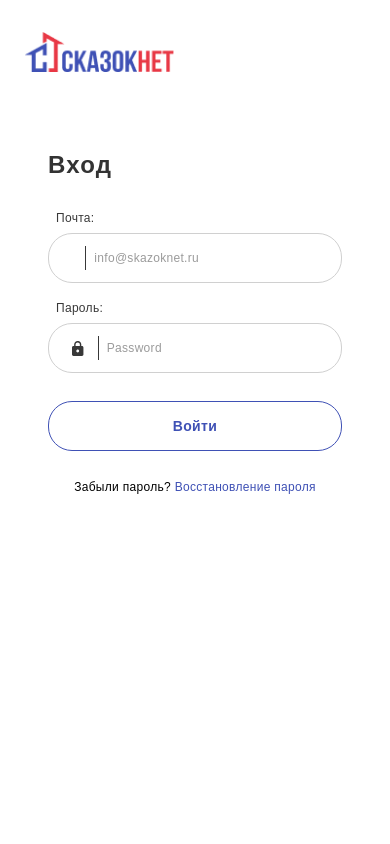
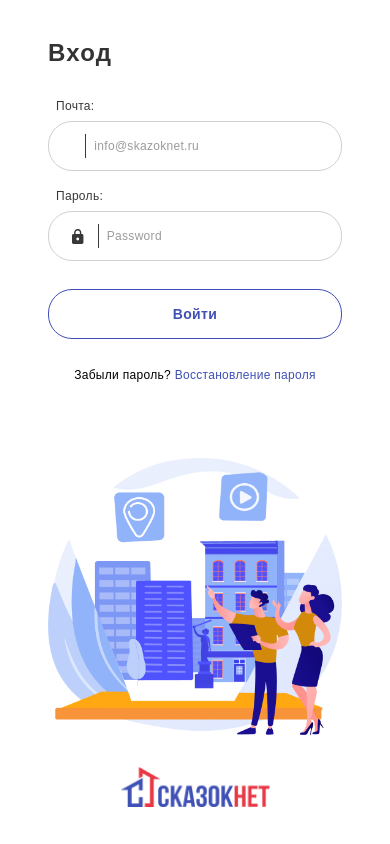
Before and after one commit to begencd/project_shatlyk, a website: page html/signIn.html in a window 390 px wide. Drawn offline with Linux system fonts and the light colour scheme; files whose address does not match are found by name; a web font is replaced by a local one.

Commit message:
sign in sign out page responsive complated

```diff
--- a/html/signIn.html
+++ b/html/signIn.html
@@ -21,14 +21,18 @@
   </head>
   <body class="size-full">
     <div class="bg-white h-dvh">
-      <div class="pt-8 pl-6">
+      <div class="pt-8 pl-6 md:block hidden">
         <img src="../public/registerlogo.png" class="h-10 w-37.5" alt="" />
       </div>
       <div
-        class="my-12 xl:container px-12 xl:px-4 mx-0 xl:mx-auto h-[calc(100dvh-7.5rem)]"
+        class="my-0 md:my-12 xl:container px-12 xl:px-4 mx-0 xl:mx-auto h-full md:h-[calc(100dvh-7.5rem)]"
       >
-        <div class="flex items-start justify-between h-full">
-          <div class="w-full lg:w-[45%] xl:w-[40%] mt-[10%]">
+        <div
+          class="flex items-center md:items-start justify-between h-full md:flex-row flex-col"
+        >
+          <div
+            class="w-full sm:w-[80%] md:mx-0 mx-auto md:w-[45%] xl:w-[40%] my-auto xl:mt-[10%]"
+          >
             <h1 class="text-text font-bold text-2xl tracking-wider">Вход</h1>
             <div class="flex flex-col w-full gap-6 mt-6">
               <form
@@ -100,12 +104,21 @@
               <!--  -->
             </div>
           </div>
-          <div class="w-[45%] xl:w-[40%] my-auto hidden lg:block">
+          <div
+            class="w-full sm:w-[80%] md:mx-0 mx-auto md:w-[45%] xl:w-[40%] my-auto"
+          >
             <img
               src="../public/registerimage.png"
-              class="w-full h-auto"
+              class="w-full h-auto md:max-h-max max-h-[20rem] object-contain"
               alt=""
             />
+            <div class="pt-8 flex items-center justify-center md:hidden">
+              <img
+                src="../public/registerlogo.png"
+                class="h-10 w-37.5"
+                alt=""
+              />
+            </div>
           </div>
         </div>
       </div>
```
Also changed, not shown: html/signUp.html (+20 -6 lines), styles/output.css.
